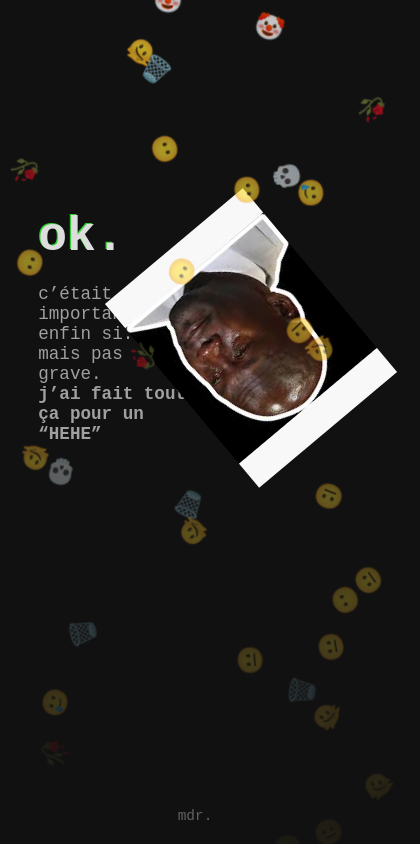
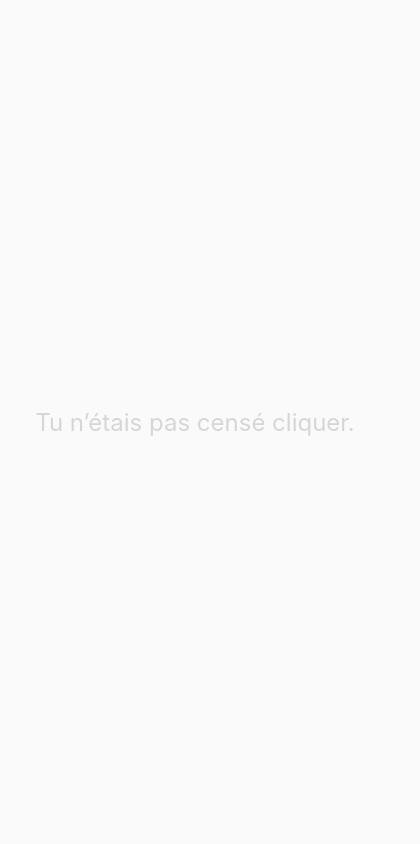
Before and after one commit to MouhcineMM/Valentine, a plain HTML site: page index.html in a window 390 px wide. Shown: the whole page, 420 px wide, since content can reach past the window. Drawn offline with Linux system fonts and the light colour scheme.

Commit message:
TuteFruteee

```diff
--- a/index.html
+++ b/index.html
@@ -2,160 +2,243 @@
 <html lang="fr">
 <head>
 <meta charset="UTF-8">
-  <title>…</title>
+<title>Curiosité détectée</title>
+
 <style>
     body {
         margin: 0;
-      background: #111;
-      color: #ddd;
-      font-family: "Courier New", monospace;
+        background: #fafafa;
+        font-family: -apple-system, BlinkMacSystemFont, sans-serif;
+        height: 100vh;
         overflow: hidden;
+        transition: background 6s ease;
+        cursor: none;
     }
 
-    .center {
+    #intro, #hope {
         position: absolute;
-      top: 40%;
-      left: 10%;
-      transform: translate(0, -50%);
-      text-align: left;
-      animation: shake 6s infinite;
-      max-width: 40%;
+        top: 50%;
+        left: 50%;
+        transform: translate(-50%, -50%);
+        text-align: center;
+        transition: opacity 2s ease;
+        white-space: nowrap;
     }
 
-    h1 {
-      font-size: 3em;
-      margin: 0;
-      animation: glitch 2s infinite;
+    #intro {
+        font-size: 1.5rem;
+        color: #111;
+        z-index: 2;
     }
 
-    p {
-      opacity: 0.7;
-      font-size: 1.1em;
-      margin-top: 20px;
+    #hope {
+        font-size: 1.3rem;
+        letter-spacing: 0.04em;
+        color: #fff;
+        opacity: 0;
+        z-index: 10;
     }
 
-    .meme-container {
+    .question {
         position: absolute;
-      top: 40%;
-      right: 10%;
-      transform: translate(0, -50%);
-      width: 200px;
-      height: 200px;
-      perspective: 800px;
+        max-width: 35vw;
+        font-size: 0.95rem;
+        opacity: 0.8;
+        pointer-events: none;
+        transition: opacity 5s linear;
+        z-index: 1;
     }
 
-    .meme {
-      width: 100%;
-      height: 100%;
-      transition: transform 0.05s linear;
-      object-fit: contain;
-    }
-
-    @keyframes shake {
-      0% { transform: translate(0, -50%); }
-      20% { transform: translate(2px, -48%); }
-      40% { transform: translate(-2px, -52%); }
-      60% { transform: translate(1px, -49%); }
-      80% { transform: translate(-1px, -51%); }
-      100% { transform: translate(0, -50%); }
-    }
-
-    @keyframes glitch {
-      0% { text-shadow: 2px 0 red; }
-      20% { text-shadow: -2px 0 cyan; }
-      40% { text-shadow: 2px 2px magenta; }
-      60% { text-shadow: -2px -2px lime; }
-      80% { text-shadow: 1px 0 blue; }
-      100% { text-shadow: 0 0 white; }
-    }
-
-    .emoji {
+    canvas#ink {
         position: fixed;
-      top: -40px;
-      font-size: 24px;
-      animation: fall linear forwards;
-      opacity: 0.8;
-    }
-
-    @keyframes fall {
-      to {
-        transform: translateY(110vh) rotate(360deg);
-        opacity: 0;
-      }
-    }
-
-    .message {
-      position: fixed;
-      bottom: 20px;
-      width: 100%;
-      text-align: center;
-      font-size: 0.9em;
-      opacity: 0.4;
+        top: 0;
+        left: 0;
+        width: 100vw;
+        height: 100vh;
+        pointer-events: none;
+        z-index: 3;
+        transition: opacity 6s ease;
     }
 </style>
 </head>
+
 <body>
 
-  <div class="center">
-    <h1>ok.</h1>
-    <p>
-      c’était pas important.<br>
-      enfin si.<br>
-      mais pas grave.<br>
-      <strong>j’ai fait tout ça pour un “HEHE”</strong>
-    </p>
-  </div>
-
-  <!-- Conteneur pour ton mème -->
-  <div class="meme-container">
-    <img id="meme" class="meme" src="images.jpg" alt="meme wtf">
-  </div>
-
-  <div class="message">
-    tout va bien. vraiment.
-  </div>
+<div id="intro">Tu n’étais pas censé cliquer.</div>
+<div id="hope"></div>
+<canvas id="ink"></canvas>
 
 <script>
-    const emojis = ["🫠","💀","🥀","🗑️","🤡","😐","😶","🥲"];
-
-    setInterval(() => {
-      const e = document.createElement("div");
-      e.className = "emoji";
-      e.textContent = emojis[Math.floor(Math.random() * emojis.length)];
-      e.style.left = Math.random() * 100 + "vw";
-      e.style.animationDuration = (3 + Math.random() * 4) + "s";
-      document.body.appendChild(e);
-
-      setTimeout(() => e.remove(), 7000);
-    }, 150);
-
-    const texts = [
-      "c’est fou comme on s’habitue.",
-      "j’avais mal interprété.",
-      "classique.",
-      "je note.",
-      "ça ira.",
-      "mdr."
+/* ================= INTRO ================= */
+const introMessages = [
+    "Tu n’étais pas censé cliquer.",
+    "Mais tu l’as fait.",
+    "Par curiosité.",
+    "C’est une qualité rare.",
+    "Surtout ici.",
+    "Ce site n’a rien à vendre.",
+    "Juste une observation.",
+    "Tu lis encore.",
+    "On devrait probablement parler."
 ];
 
-    setInterval(() => {
-      document.querySelector(".message").textContent =
-        texts[Math.floor(Math.random() * texts.length)];
-    }, 3000);
+let introIndex = 0;
+const intro = document.getElementById("intro");
 
-    // Animation WTF du meme
-    const meme = document.getElementById("meme");
-    let angle = 0;
-    let scale = 1;
-    let direction = 1;
+const introInterval = setInterval(() => {
+    intro.style.opacity = 0;
+    setTimeout(() => {
+        introIndex++;
+        if (introIndex < introMessages.length) {
+            intro.innerText = introMessages[introIndex];
+            intro.style.opacity = 1;
+        } else {
+            clearInterval(introInterval);
+            intro.style.display = "none";
+            launchChaos();
+            startInk();
+            setTimeout(selfDestruct, 45000);
+        }
+    }, 2000);
+}, 4000);
 
-    setInterval(() => {
-      angle += 5; // rotation
-      scale += 0.05 * direction; // zoom in/out
-      if (scale > 1.5 || scale < 0.8) direction *= -1;
-      meme.style.transform = `rotate(${angle}deg) scale(${scale})`;
-    }, 50);
+/* ================= QUESTIONS INTIMES ================= */
+const questions = [
+    "Est-ce que tu fais vraiment ce que tu choisis ?",
+    "Qu’est-ce que tu ignores volontairement ?",
+    "Qui regarde vraiment ?",
+    "À quoi ressemble ta curiosité ?",
+    "Qu’as-tu appris aujourd’hui par toi-même ?",
+    "Pourquoi continues-tu à chercher ?",
+    "Est-ce que tu observes ou tu comprends ?",
 
+    "Est-ce que la fin justifie parfois les moyens ?",
+
+    "La croissance est-elle une illusion ?",
+
+    "À qui appartient l’espace public ?",
+
+    "Est-ce que le progrès doit avoir des limites ?",
+
+    "Sommes-nous encore capables d’attention ?",
+
+    "La morale est-elle contextuelle ?",
+
+    "Est-ce que la transparence est toujours souhaitable ?",
+
+    "Peut-on séparer information et influence ?",
+
+    "La complexité est-elle devenue une excuse ?",
+    "Que ferais-tu si rien n’était imposé ?"
+];
+
+function rand(min, max) {
+    return Math.random() * (max - min) + min;
+}
+
+function launchChaos() {
+    let i = 0;
+    const chaos = setInterval(() => {
+        if (i >= questions.length) {
+            clearInterval(chaos);
+            return;
+        }
+        const q = document.createElement("div");
+        q.className = "question";
+        q.innerText = questions[i];
+
+        q.style.top = rand(10, 80) + "vh";
+        q.style.left = rand(10, 80) + "vw";
+        q.style.transform = `rotate(${rand(-180,180)}deg) scale(${rand(0.8,1.4)})`;
+        q.style.opacity = rand(0.3,0.9);
+
+        document.body.appendChild(q);
+
+        setTimeout(() => q.style.opacity = 0, rand(12000,18000));
+        i++;
+    }, 1300);
+}
+
+/* ================= ENCRE ROUGE ================= */
+const canvas = document.getElementById("ink");
+const ctx = canvas.getContext("2d");
+
+function resize() {
+    canvas.width = innerWidth;
+    canvas.height = innerHeight;
+}
+addEventListener("resize", resize);
+resize();
+
+let blobs = [];
+let redness = 0;
+
+function addBlob() {
+    blobs.push({
+        x: Math.random()*canvas.width,
+        y: Math.random()*canvas.height,
+        r: 0,
+        maxR: 500 + Math.random()*500,
+        speed: 0.3 + Math.random(),
+        alpha: 0.04 + Math.random()*0.05
+    });
+}
+
+function startInk() {
+    setInterval(addBlob, 900);
+    requestAnimationFrame(drawInk);
+}
+
+function drawInk() {
+    ctx.clearRect(0,0,canvas.width,canvas.height);
+    redness = Math.min(redness + 0.0003, 0.9);
+    ctx.fillStyle = `rgba(120,0,0,${redness})`;
+    ctx.fillRect(0,0,canvas.width,canvas.height);
+
+    blobs.forEach(b => {
+        b.r += b.speed;
+        const g = ctx.createRadialGradient(b.x,b.y,0,b.x,b.y,b.r);
+        g.addColorStop(0,`rgba(160,0,0,${b.alpha})`);
+        g.addColorStop(1,"rgba(160,0,0,0)");
+        ctx.fillStyle = g;
+        ctx.beginPath();
+        ctx.arc(b.x,b.y,b.r,0,Math.PI*2);
+        ctx.fill();
+    });
+
+    blobs = blobs.filter(b => b.r < b.maxR);
+    requestAnimationFrame(drawInk);
+}
+
+/* ================= AUTO-DESTRUCTION & ESPOIR ================= */
+const hopePhrases = [
+    "Ce n’est pas fini.",
+    "Tout n’est pas perdu.",
+    "Quelque chose résiste.",
+    "Il reste des questions.",
+    "Et des esprits pour les poser.",
+    "Tant qu’il y aura des hommes curieux,",
+    "la connaissance continuera d’avancer."
+];
+
+function selfDestruct() {
+    document.querySelectorAll(".question").forEach(q => q.style.opacity = 0);
+    canvas.style.opacity = 0;
+    document.body.style.background = "#000";
+
+    const hope = document.getElementById("hope");
+    let i = 0;
+
+    const hopeInterval = setInterval(() => {
+        hope.style.opacity = 0;
+        setTimeout(() => {
+            hope.innerText = hopePhrases[i];
+            hope.style.opacity = 1;
+            i++;
+            if (i >= hopePhrases.length) clearInterval(hopeInterval);
+        }, 2000);
+    }, 6000);
+}
 </script>
 
 </body>
```
Lines whose indentation alone changed are shown as unchanged.
